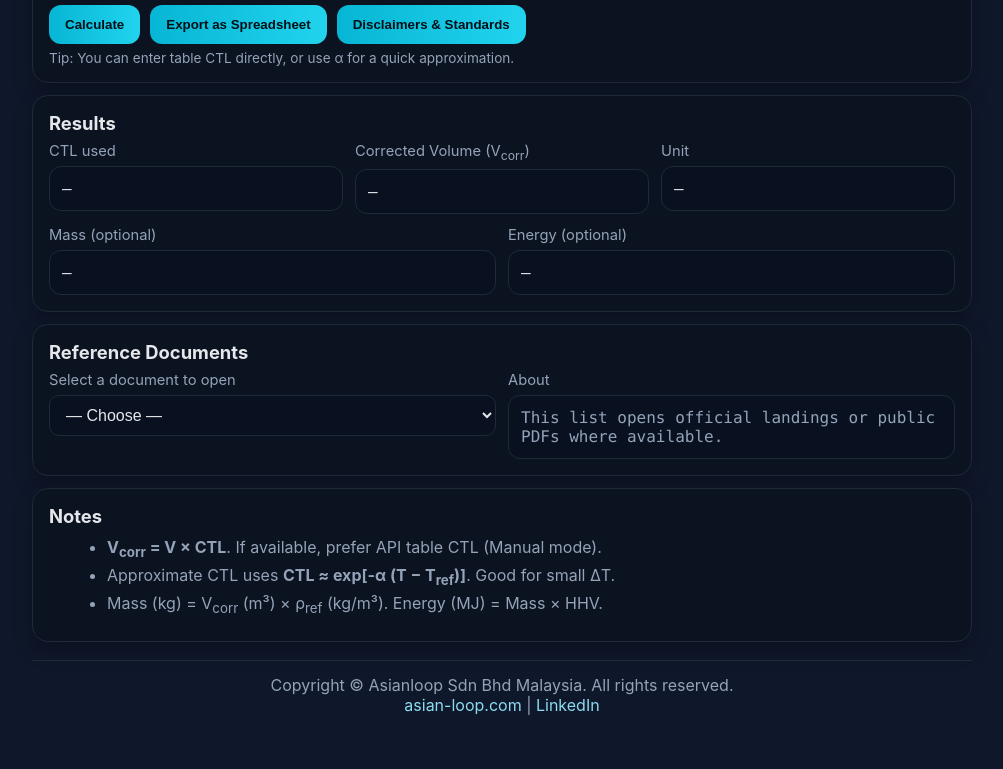
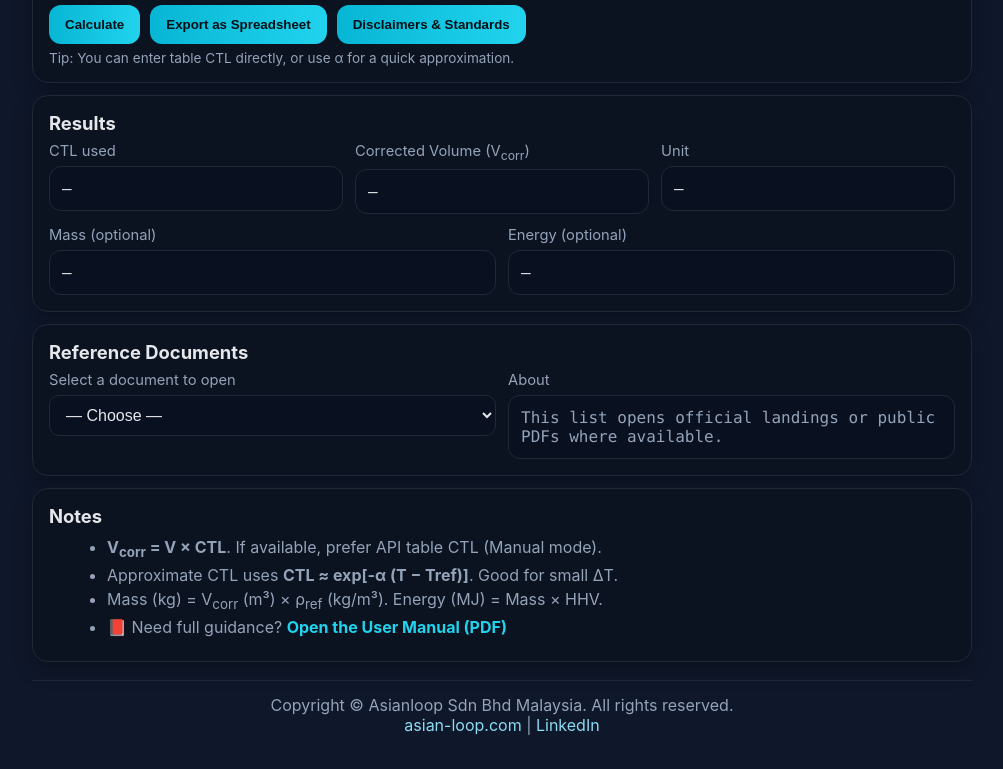
Before and after one commit to Zux12/custodycalculator, a website: page index.html in a window 1280 px wide. Shown: the part 455-1224 px from the top of the page, without its empty margins (138-1141 px from the left). Drawn offline with Linux system fonts and the light colour scheme.

Commit message:
Update index.html

```diff
--- a/index.html
+++ b/index.html
@@ -208,10 +208,18 @@
   <h2>Notes</h2>
   <ul class="list muted">
     <li><b>V<sub>corr</sub> = V × CTL</b>. If available, prefer API table CTL (Manual mode).</li>
-        <li>Approximate CTL uses <b>CTL ≈ exp[-α (T − T<sub>ref</sub>)]</b>. Good for small ΔT.</li>
+    <li>Approximate CTL uses <b>CTL ≈ exp[-α (T − Tref</sub>)]</b>. Good for small ΔT.</li>
     <li>Mass (kg) = V<sub>corr</sub> (m³) × ρ<sub>ref</sub> (kg/m³). Energy (MJ) = Mass × HHV.</li>
+    <li>
+      📕 Need full guidance?
+      <a href="Asianloop_Custody_Calculator_Manual.pdf" target="_blank"
+         style="color:#22d3ee; font-weight:bold; text-decoration:none;">
+         Open the User Manual (PDF)
+      </a>
+    </li>
   </ul>
 </section>
+
 
     <footer>
       <div>Copyright © Asianloop Sdn Bhd Malaysia. All rights reserved.</div>
```
Lines whose indentation alone changed are shown as unchanged.
